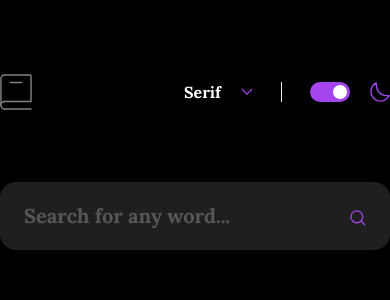
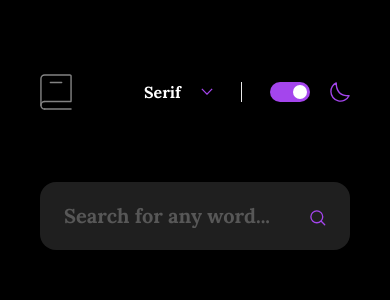
Before and after one commit to jillo-abdullahi/dictionary-web-app, a Next.js app: page / in a window 390 px wide. Shown: the top 300 px of the page. Built offline with nearby package versions, Linux system fonts and the light colour scheme.

Commit message:
fix alignment on small devices

```diff
--- a/src/pages/index.tsx
+++ b/src/pages/index.tsx
@@ -187,7 +187,7 @@ export default function Home() {
         <link rel="icon" href="/assets/images/logo.svg" />
       </Head>
       <main
-        className={`w-full h-full min-h-screen flex justify-center pt-58 pb-10 ${backgroundColor} ${textColor} ${font} transition-all duration-500 ease-in-out`}
+        className={`w-full h-full min-h-screen px-10 md:px-0 flex justify-center pt-58 pb-10 ${backgroundColor} ${textColor} ${font} transition-all duration-500 ease-in-out`}
       >
         <div className="max-w-736 w-full">
           <Header
@@ -256,7 +256,7 @@ export default function Home() {
 
               {/* source  */}
               {data.sourceUrls ? (
-                <div className="flex items-center justify-start space-x-5 w-full border-t border-gray-400 mt-10 pt-5">
+                <div className="flex flex-col space-y-2 md:space-y-0 md:flex-row items-start md:items-center justify-start md:space-x-5 w-full border-t border-gray-400 mt-10 pt-5">
                   <p className="text-gray-300 text-sm underline underline-offset-2">
                     Source
                   </p>
```
